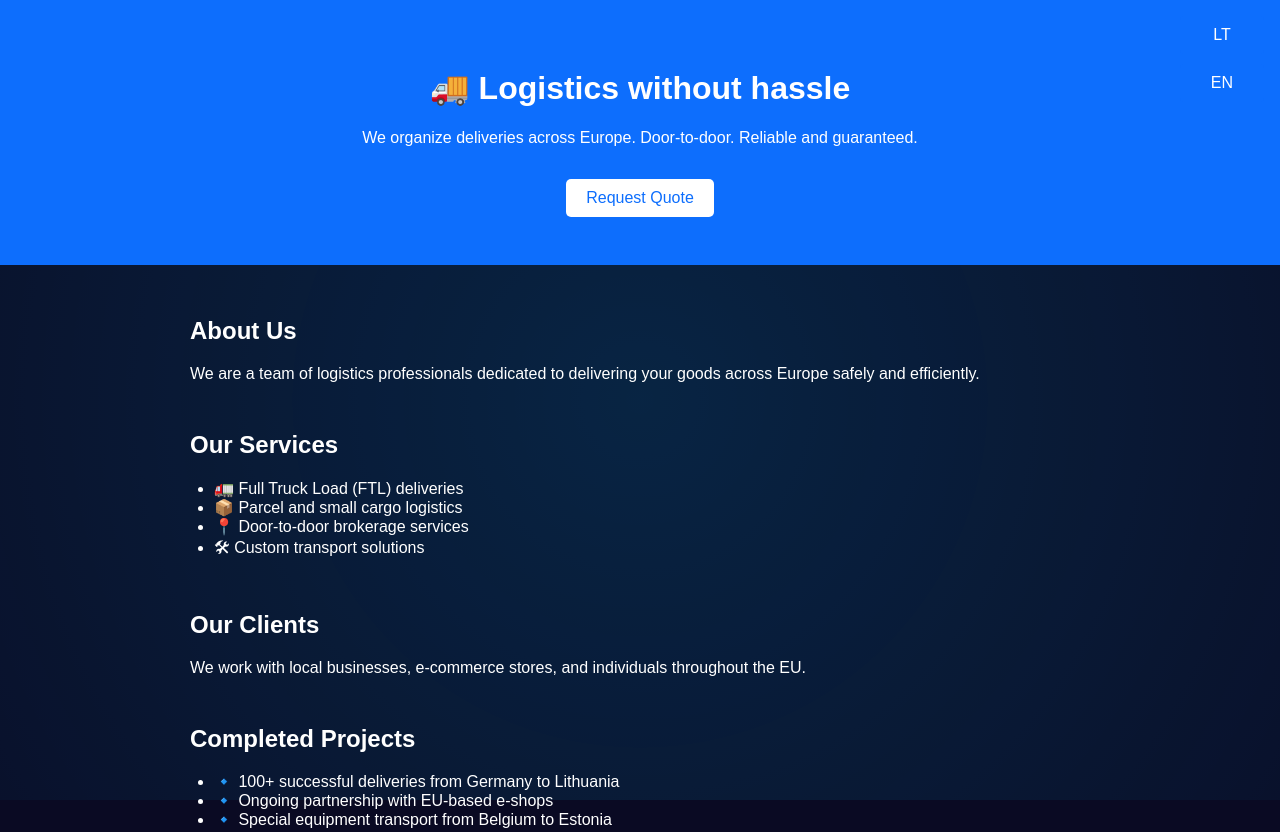
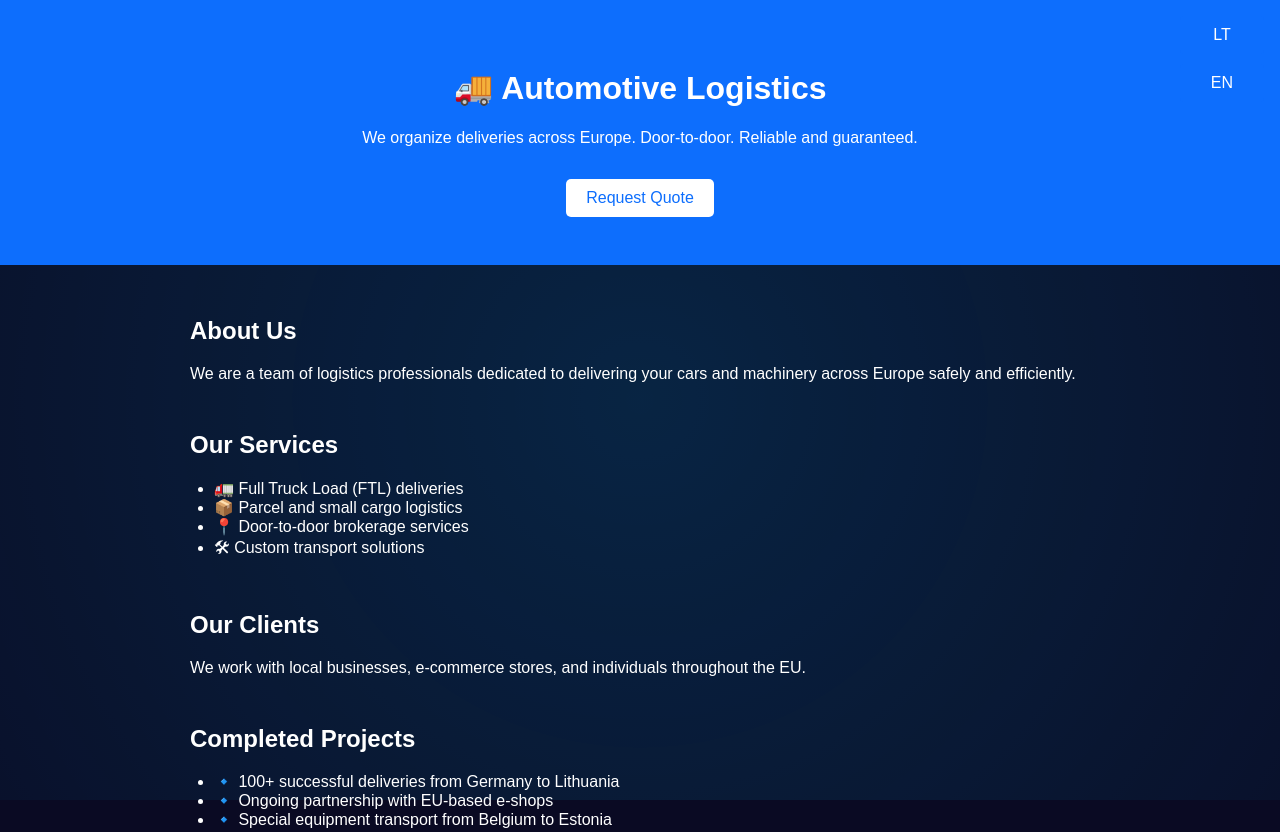
Before and after one commit to AlexOnn/carspro, a plain HTML site: page index.html in a window 1280 px wide. Shown: the top 832 px of the page. Drawn offline with Linux system fonts and the light colour scheme.

Commit message:
Update index.html

```diff
--- a/index.html
+++ b/index.html
@@ -14,7 +14,7 @@
       <button onclick="setLanguage('lt')">LT</button>
       <button onclick="setLanguage('en')">EN</button>
     </div>
-    <h1 data-i18n="title">🚚 Logistics without hassle</h1>
+    <h1 data-i18n="title">🚚 Automotive Logistics</h1>
     <p data-i18n="subtitle">We organize deliveries across Europe. Door-to-door. Reliable and guaranteed.</p>
     <a href="#form" class="btn" data-i18n="cta">Request Quote</a>
   </header>
@@ -22,7 +22,7 @@
   <main>
     <section class="about" id="about">
       <h2 data-i18n="aboutTitle">About Us</h2>
-      <p data-i18n="aboutText">We are a team of logistics professionals dedicated to delivering your goods across Europe safely and efficiently.</p>
+      <p data-i18n="aboutText">We are a team of logistics professionals dedicated to delivering your cars and machinery across Europe safely and efficiently.</p>
     </section>
 
     <section class="services" id="services">
```
